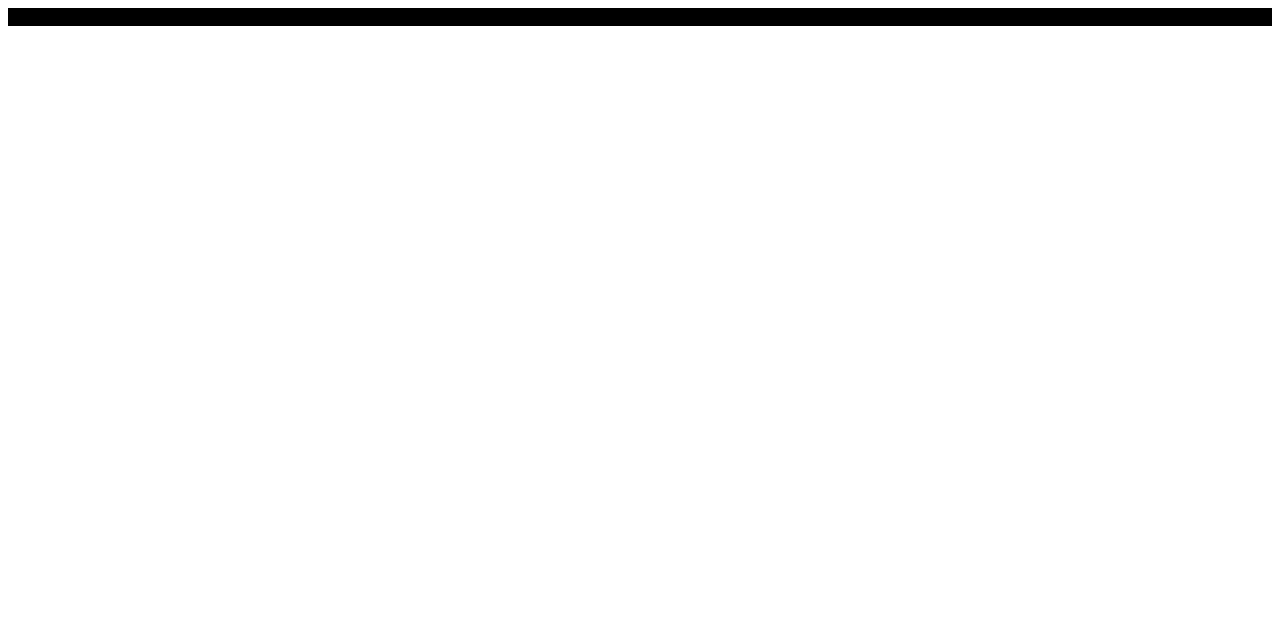
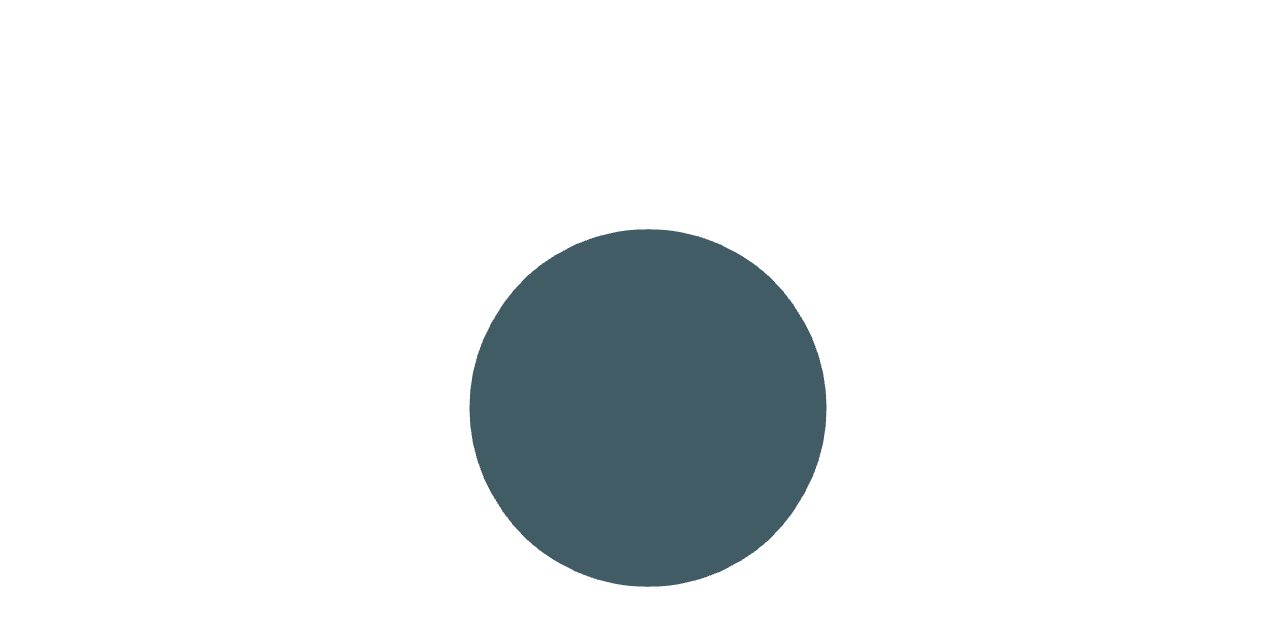
Before and after one commit to KirSpaceB/personal-porfolio-three, a React (Vite) app: page / in a window 1280 px wide. Shown: the top 626 px of the page. Built offline with nearby package versions, Linux system fonts and the light colour scheme.

Commit message:
feat: sphere rendered

```diff
--- a/src/App.css
+++ b/src/App.css
@@ -0,0 +1,4 @@
+#canvas-container {
+  height: 100vh;
+  width: 100vw;
+}
--- a/src/App.tsx
+++ b/src/App.tsx
@@ -1,11 +1,23 @@
-
-import './App.css'
-
+import {Canvas} from '@react-three/fiber'
+import "./App.css"
 function App() {
 
   return (
     <>
-      <div id='Test'>Hello World</div>
+      <div id="canvas-container">
+        <Canvas
+          camera={{
+            position:[0,0,8],
+            fov:60
+          }}
+        >
+          <mesh>
+            <sphereGeometry args={[2,32,32]}/>
+            <meshStandardMaterial color="lightblue"/>
+          </mesh>
+          <ambientLight intensity={0.5}/>
+        </Canvas>
+      </div>
     </>
   )
 }
```
Also changed, not shown: package.json (+6 -1 lines), 1 other file (tests, documents, lock files or other folders).
